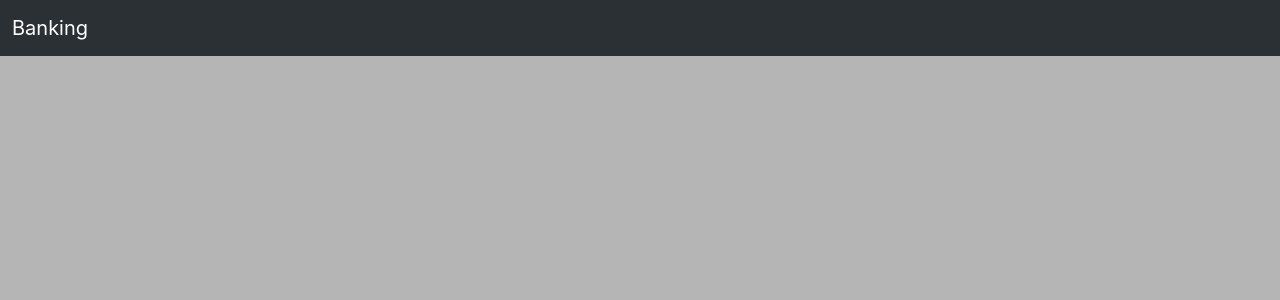
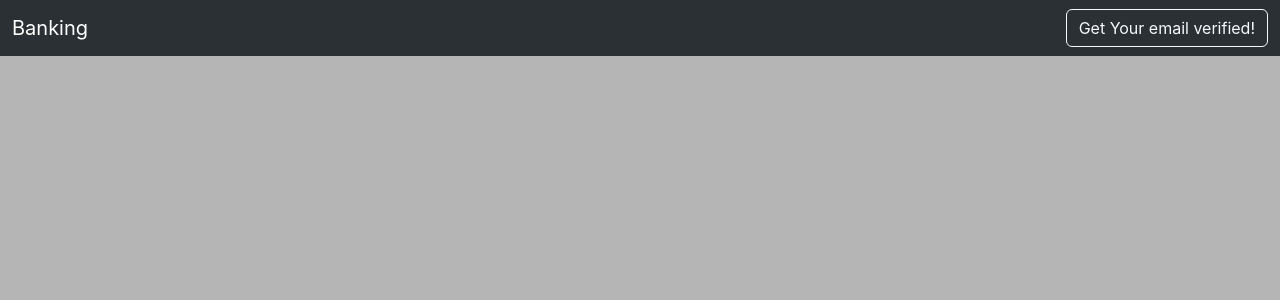
Before and after one commit to tusharx0809/react-apps, a React (Create React App) app in the folder banking_website/: page / in a window 1280 px wide. Shown: the top 300 px of the page. Built offline with nearby package versions, Linux system fonts and the light colour scheme; no server answers.

Commit message:
added: added email verification button

```diff
--- a/banking_website/src/components/Navbar.js
+++ b/banking_website/src/components/Navbar.js
@@ -14,7 +14,10 @@ const Navbar = () => {
 
   return (
     <div>
-      <nav className="navbar navbar-expand-lg bg-body-tertiary" data-bs-theme="dark">
+      <nav
+        className="navbar navbar-expand-lg bg-body-tertiary"
+        data-bs-theme="dark"
+      >
         <div className="container-fluid">
           <Link className="navbar-brand text-decoration-none" to="/">
             Banking
@@ -35,7 +38,11 @@ const Navbar = () => {
               {user && ( // Only display if user is not null
                 <>
                   <li className="nav-item">
-                    <Link className="nav-link active" aria-current="page" to="/">
+                    <Link
+                      className="nav-link active"
+                      aria-current="page"
+                      to="/"
+                    >
                       Home
                     </Link>
                   </li>
@@ -47,6 +54,11 @@ const Navbar = () => {
                 Logout
               </button>
             )}
+            {!user && (
+              <button type="button" class="btn btn-outline-light">
+                Get Your email verified!
+              </button>
+            )}
           </div>
         </div>
       </nav>
```
